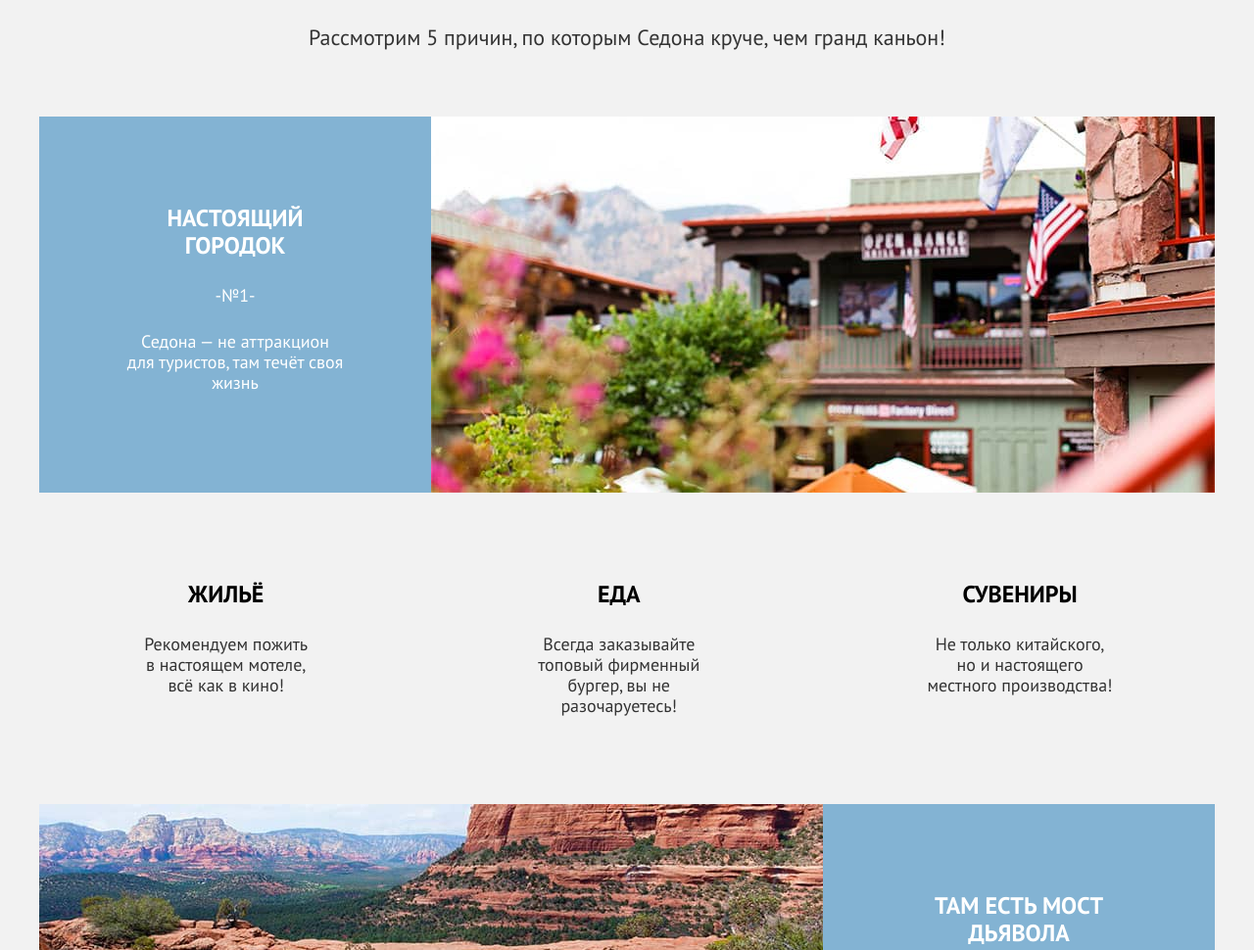
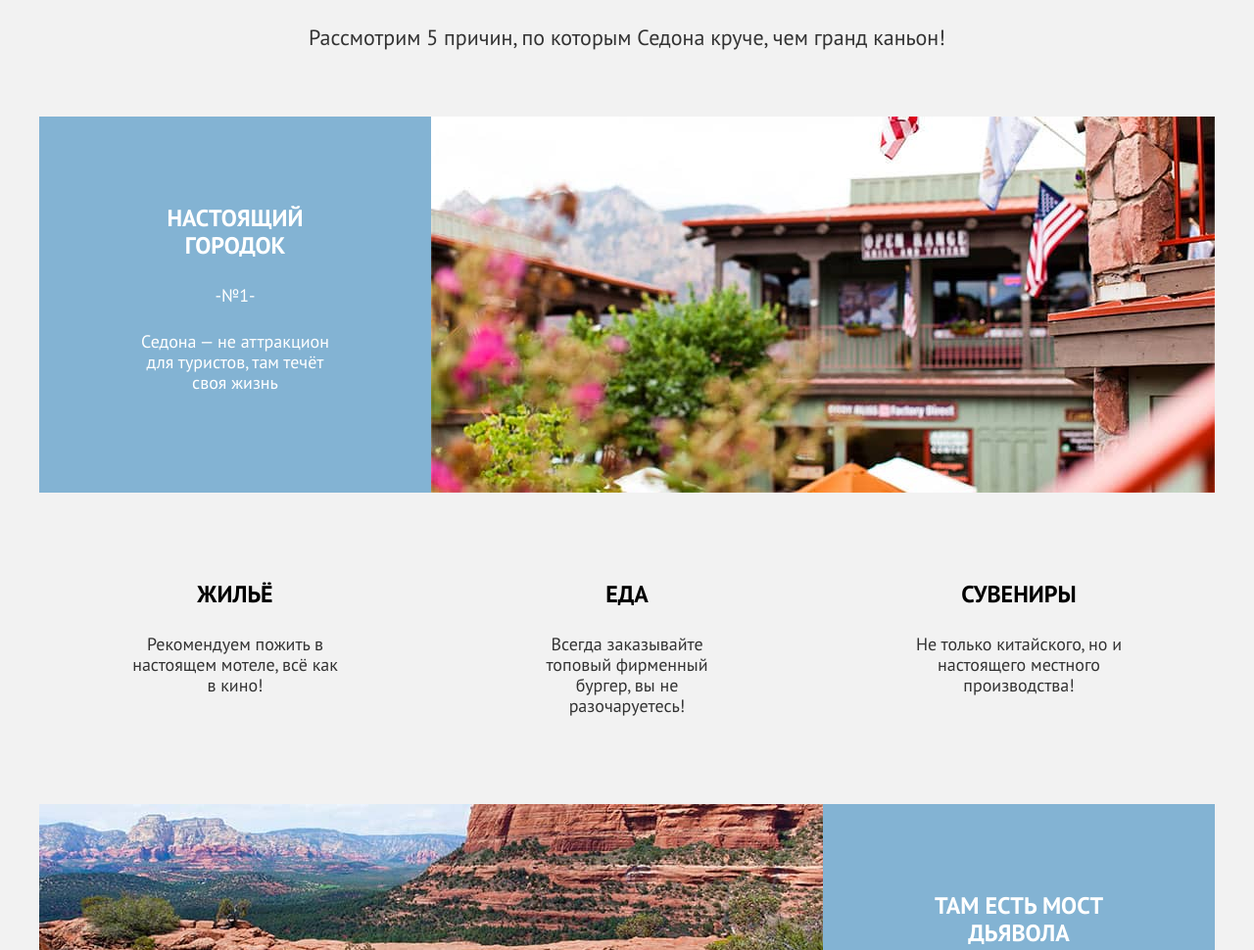
Before and after one commit to dreamkmet/237031-sedona-32, a plain HTML site: page index.html in a window 1280 px wide. Shown: the part 569-1539 px from the top of the page at 98% size. Drawn offline with Linux system fonts and the light colour scheme.

Commit message:
Правки

```diff
--- a/index.html
+++ b/index.html
@@ -68,20 +68,26 @@
             </div>
             <ul class="advice-list">
               <li class="advice-item">
+                <div class="advice-text">
                 <h3 class="advice-title">Жильё</h3>
                 <p class="advice-description">Рекомендуем пожить
                   в настоящем мотеле,
                   всё как в кино!</p>
+                </div>
               </li>
               <li class="advice-item">
+                <div class="advice-text">
                 <h3 class="advice-title">Еда</h3>
                 <p class="advice-description">Всегда заказывайте
                   топовый фирменный бургер, вы не разочаруетесь!</p>
+                </div>
               </li>
               <li class="advice-item">
+                <div class="advice-text">
                 <h3 class="advice-title">Сувениры</h3>
                 <p class="advice-description">Не только китайского,
                   но и настоящего местного производства!</p>
+                </div>
               </li>
             </ul>
           </li>
--- a/styles/styles.css
+++ b/styles/styles.css
@@ -304,9 +304,9 @@ body {
 }
 
 .features-text {
+  width: 400px;
+  padding: 90px;
   margin: 0;
-  padding: 90px 88px;
-  width: 400px;
 }
 
 .features-text-color {
@@ -701,14 +701,16 @@ body {
 .advice-list {
   display: flex;
   justify-content: space-between;
+  flex-wrap: wrap;
   list-style: none;
   text-align: center;
   padding: 0;
   margin: 0;
 }
 
-.advice-item {
-  padding: 90px 102px;
+.advice-text {
+  width: 400px;
+  padding: 90px;
   margin: 0;
 }
 
```
